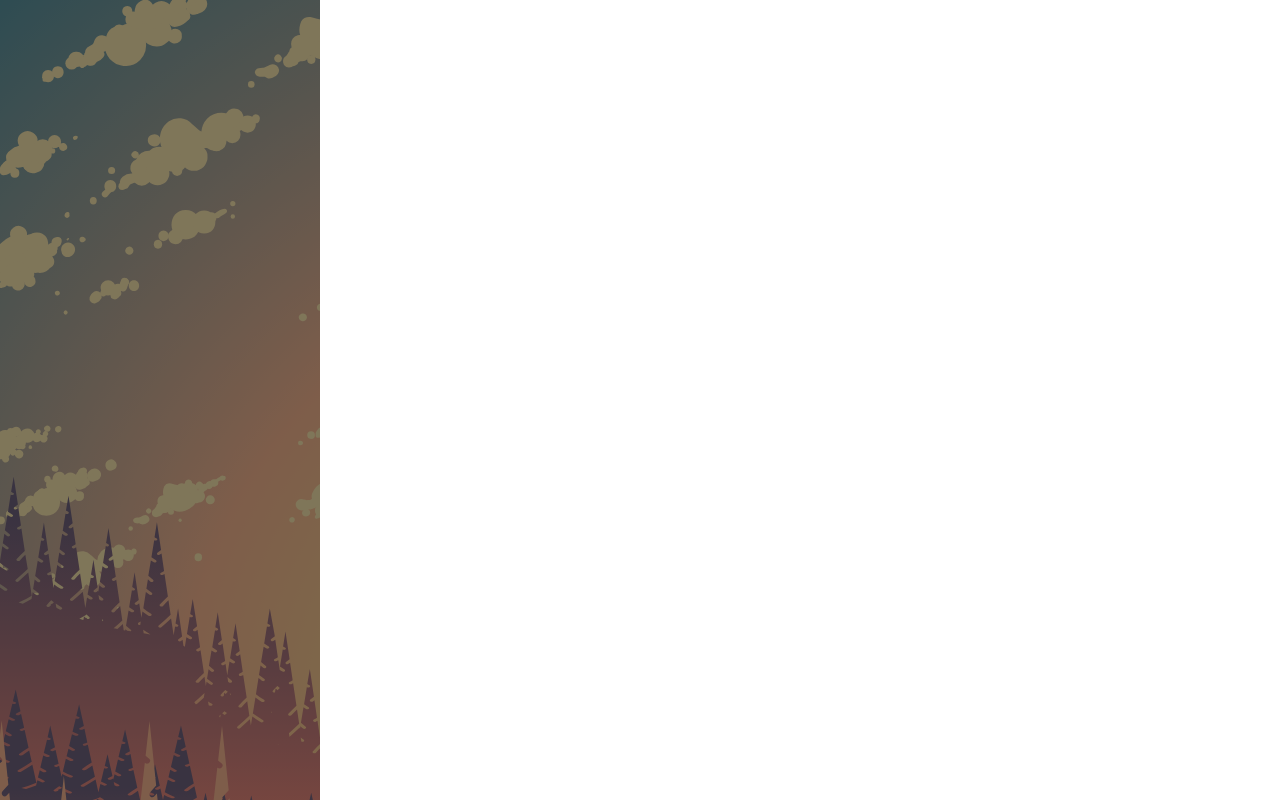
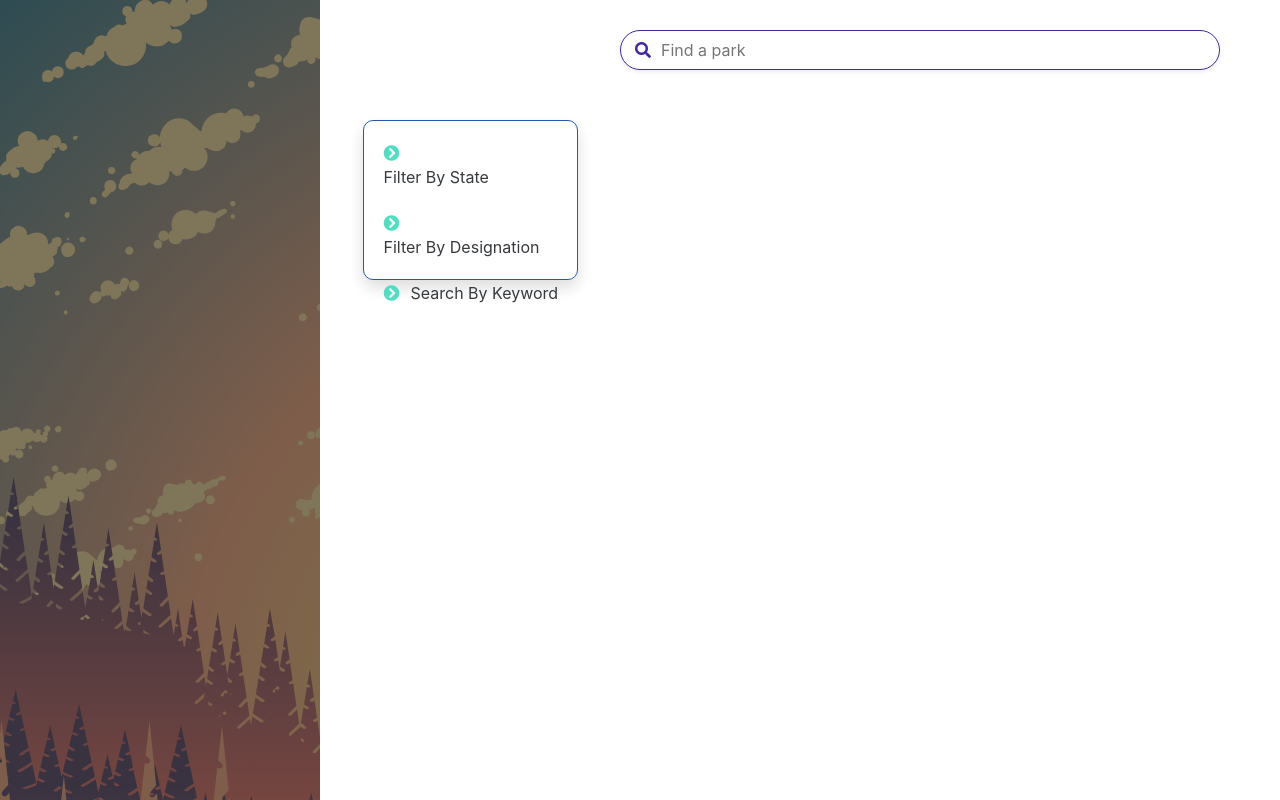
Before and after one commit to eunicornbread/NPSInfoKiosk, a React (Create React App) app: page /search in a window 1280 px wide. Built offline with nearby package versions, Linux system fonts and the light colour scheme.

Commit message:
Fix styling with the new layout

```diff
--- a/src/search.css
+++ b/src/search.css
@@ -15,7 +15,9 @@
 	overflow-y: scroll;
 	background-color: white;
 	opacity: 0;
-
+	display: grid;
+	grid-template-columns: 300px auto;
+	grid-template-rows: 100px 200px auto;
 }
 
 .left-slow {
@@ -103,10 +105,11 @@
 
 
 .search-bar {
-	display: none;
 	position: relative;
-	margin-top: 40px;
+	margin-top: 30px;
 	max-width: 600px;
+	grid-row: 1 / 2;
+	grid-column: 2 / 3;
 
 }
 
@@ -144,7 +147,6 @@
 }
 
 .filter-menu {
-	display: none;
 	position: relative;
 	width: 215px;
 	height: 160px;
@@ -153,9 +155,11 @@
 	padding-top: 20px;
 	padding-left: 20px;
 	border-radius: 10px;
-	margin-left: 40px;
-	margin-top: 10px;
 	border: 1px #0D47A1 solid;
+	grid-column: 1 / 2;
+	grid-row: 2 / 3;
+	place-self: center;
+	z-index: 1;
 }
 
 .dropdown-item {
@@ -184,7 +188,9 @@
 
 .filter-group {
 	position: relative;
-
+	grid-row-start: 3;
+	grid-column: 1 / 2;
+	margin-left: 50px;
 }
 
 #state-filter-wrapper {
@@ -248,8 +254,9 @@
 }
 
 .search-result {
-	padding-top: 25px;
 	max-width: 600px;
+	grid-column: 2 / 3;
+	grid-row: 2 / 3;
 }
 
 .result-item {
--- a/src/search.js
+++ b/src/search.js
@@ -285,9 +285,11 @@ class Search extends Component {
 		index = 0;
 		this.state.stateFilter.forEach(element => {
 			stateFilterList.push(
-				<div className="state-filter-item" id={ element } key={ index }>
-					<div className="filter-text">{ element }</div>
-					<i className="fas fa-times" data-state={ element } onClick={ this.handleStateDelete }></i>
+				<div key={ index }>
+					<div className="state-filter-item" id={ element }>
+						<div className="filter-text">{ element }</div>
+						<i className="fas fa-times" data-state={ element } onClick={ this.handleStateDelete }></i>
+					</div>
 				</div>
 			);
 			index += 1;
@@ -298,9 +300,11 @@ class Search extends Component {
 		index = 0;
 		this.state.desigFilter.forEach(element => {
 			desigFilterList.push(
-				<div className="desig-filter-item" id={ element } data-desig={ element } key={ index }>
-					<div className="filter-text" id={ element + "-text" }>{ element }</div>
-					<i className="fas fa-times" data-desig={ element } onClick={ this.handleDesigDelete }></i>
+				<div key={ index }>
+					<div className="desig-filter-item" id={ element } data-desig={ element }>
+						<div className="filter-text" id={ element + "-text" }>{ element }</div>
+						<i className="fas fa-times" data-desig={ element } onClick={ this.handleDesigDelete }></i>
+					</div>
 				</div>
 			);
 			index += 1;
```
